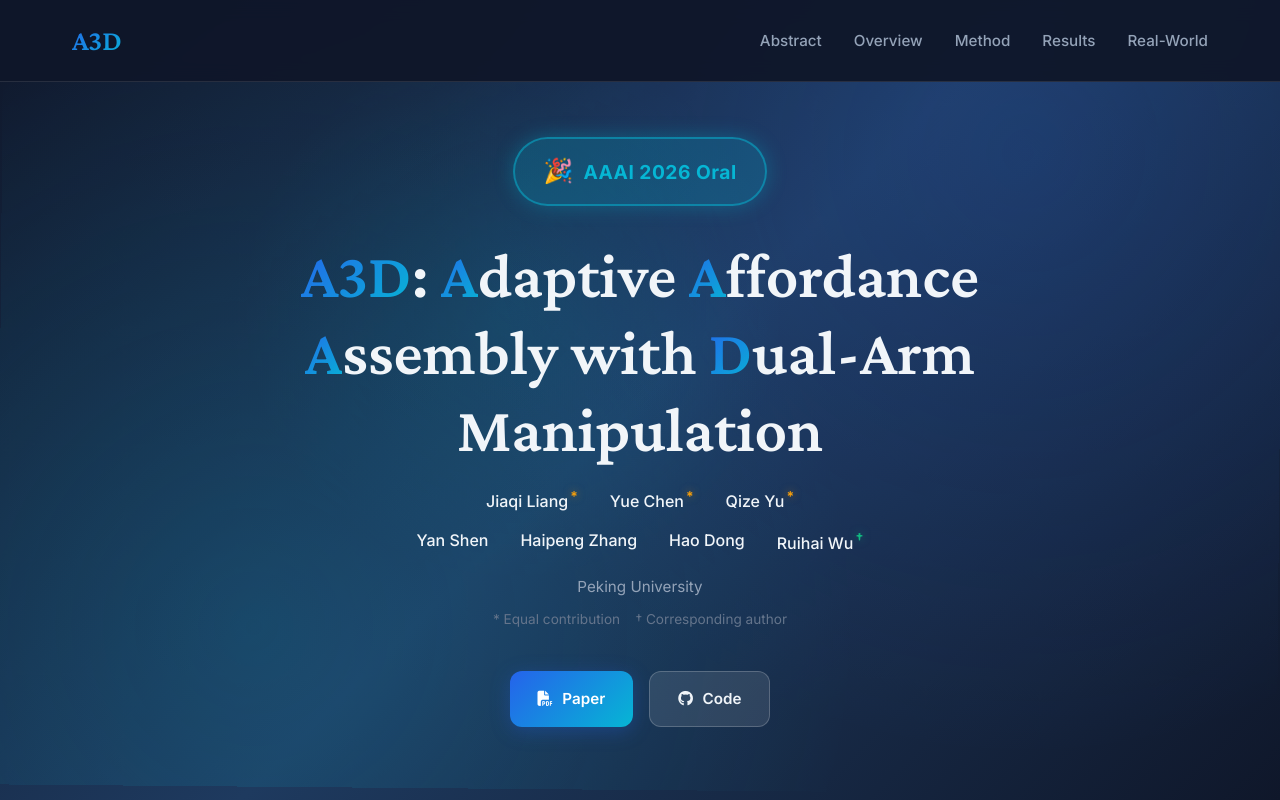
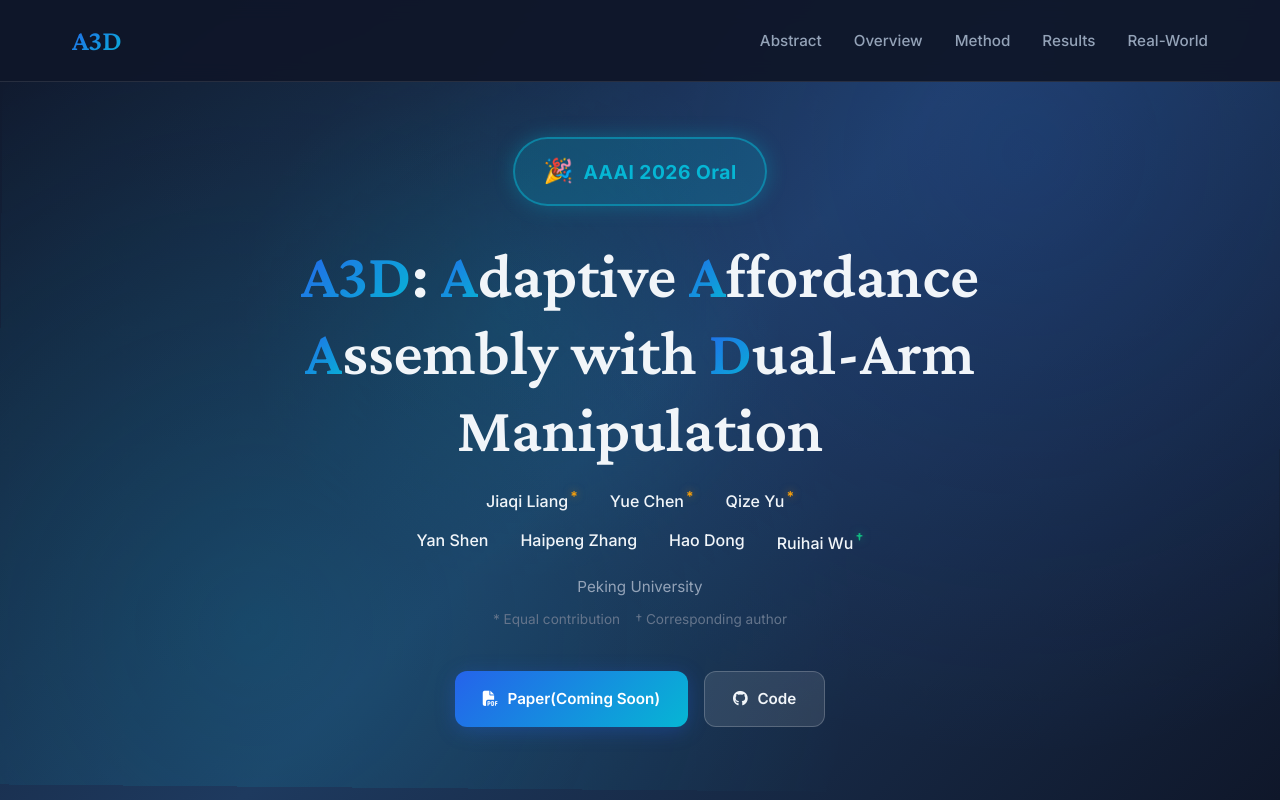
Before and after one commit to a3d-11011/a3d-11011.github.io, a plain HTML site: page index.html in a window 1280 px wide. Shown: the top 800 px of the page. Drawn offline with nearby package versions, Linux system fonts and the light colour scheme.

Commit message:
Update index.html

```diff
--- a/index.html
+++ b/index.html
@@ -169,7 +169,7 @@
             </div>
 
             <div class="action-buttons">
-                <a href="#" class="btn btn-primary"><i class="fas fa-file-pdf"></i><span>Paper</span></a>
+                <a href="#" class="btn btn-primary"><i class="fas fa-file-pdf"></i><span>Paper(Coming Soon)</span></a>
                 <a href="https://github.com/a3d-11011/Adaptive-Affordance-Assembly-with-Dual-Arm-Manipulation" class="btn btn-secondary"><i class="fab fa-github"></i><span>Code</span></a>
             </div>
         </div>
```
